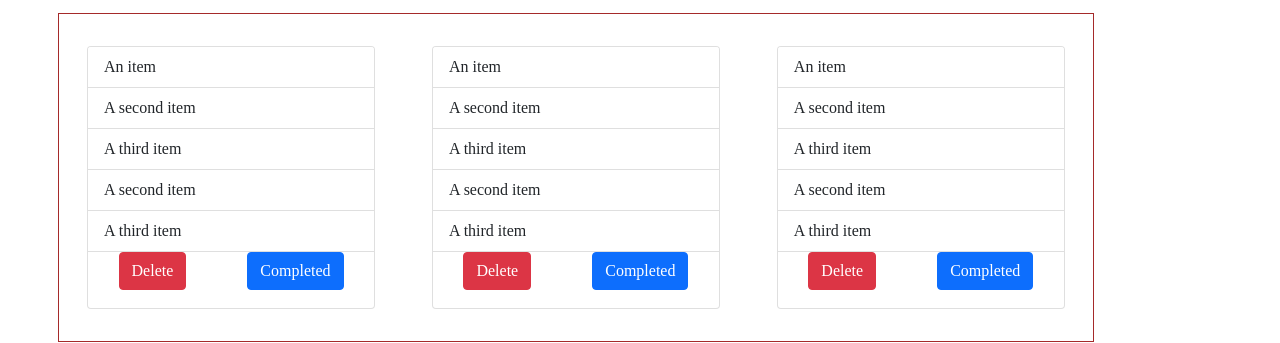
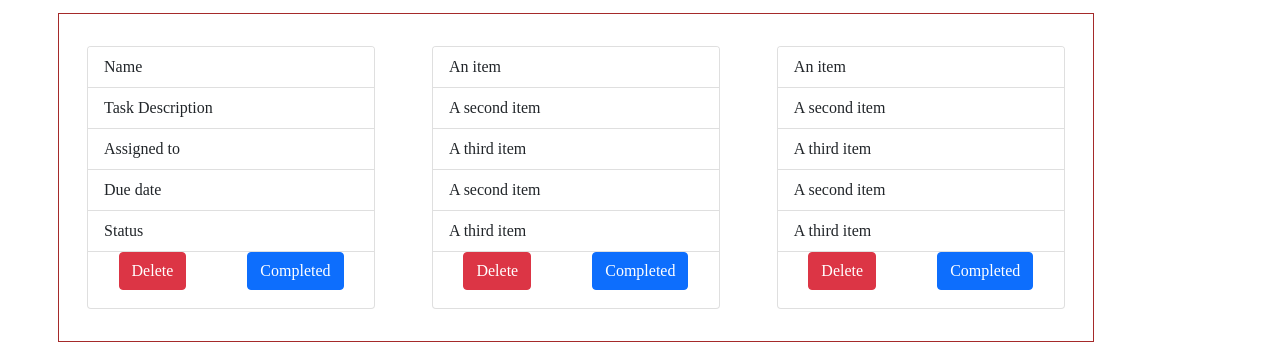
Before and after one commit to JWD05/Task-Planner, a plain HTML site: page index.html in a window 1280 px wide. Shown: the part 561-904 px from the top of the page. Drawn offline with nearby package versions, Linux system fonts and the light colour scheme.

Commit message:
Add Completed Task 1

```diff
--- a/index.html
+++ b/index.html
@@ -55,11 +55,11 @@
             <!-- viewcard_1_start -->
             <div class="card" style="width: 18rem;">
                 <ul class="list-group list-group-flush">
-                <li class="list-group-item">An item</li>
-                <li class="list-group-item">A second item</li>
-                <li class="list-group-item">A third item</li>
-                <li class="list-group-item">A second item</li>
-                <li class="list-group-item">A third item</li>
+                <li class="list-group-item list_name"><label for='listnameoutput'>Name</label><output name='listnameoutput'></output></li>
+                <li class="list-group-item list_task_desc"><label for='listtaskdesc'>Task Description</label><output name='listtaskdesc'></output></li>
+                <li class="list-group-item list_assigned"><label for='listassigned'>Assigned to</label><output name='listassigned'></output></li>
+                <li class="list-group-item list_due-date" ><label for='listduedate'>Due date</label><output name='listduedate'></output></li>
+                <li class="list-group-item list_status"><label for='liststatus'>Status</label><output name='liststatus'></output></li>
                 </ul>
                 <section class="card_buttons">
                     <button type="submit" class="btn btn-danger delete">Delete</button>
```
